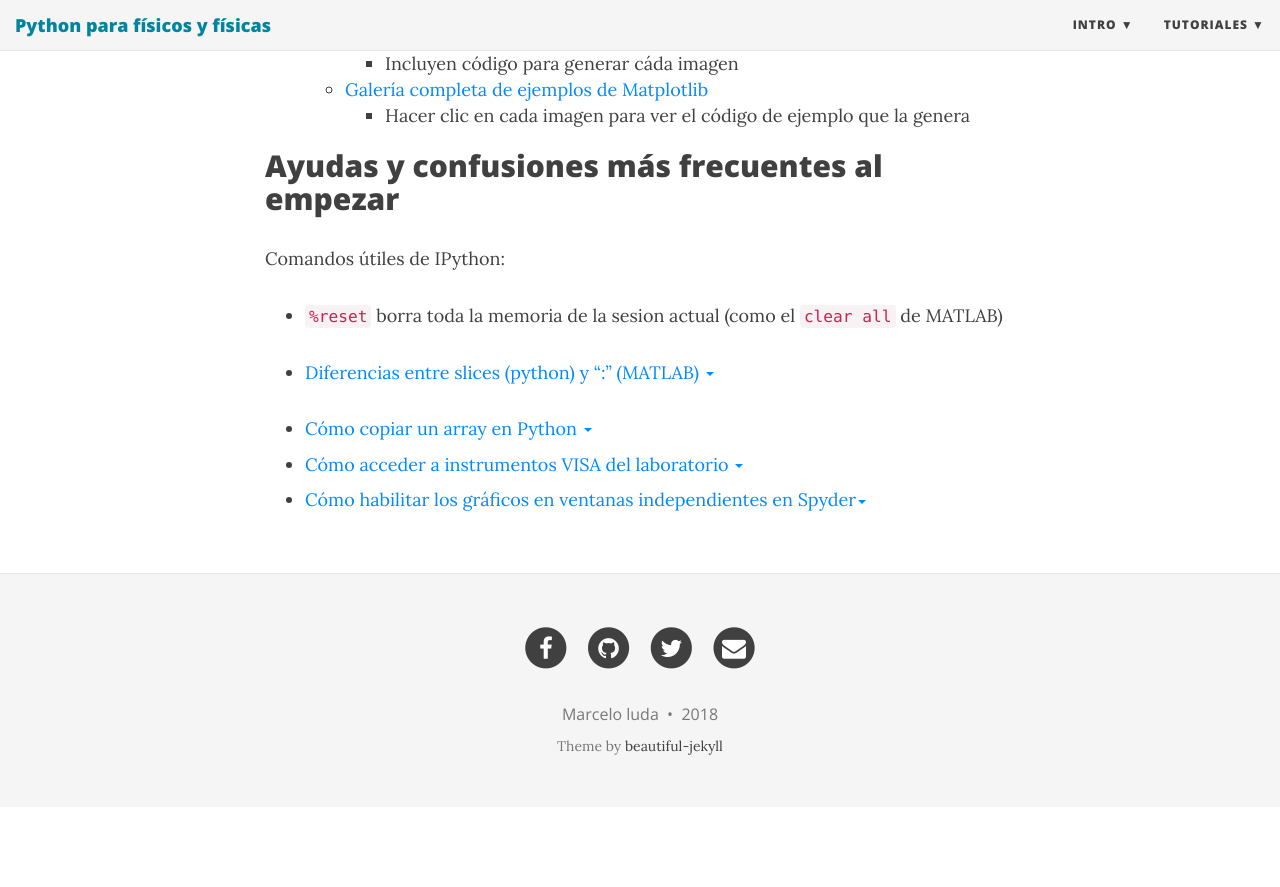
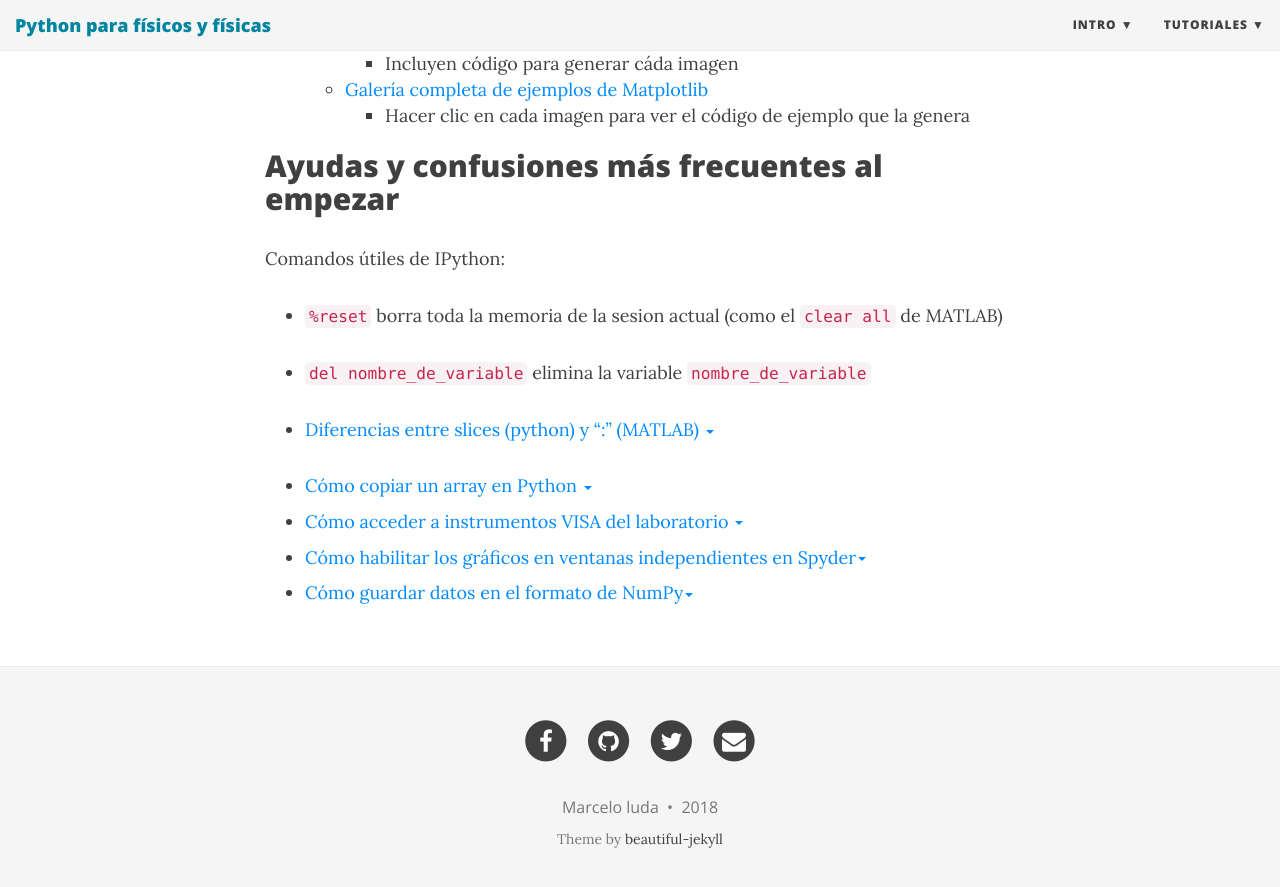
Before and after one commit to marceluda/python-para-fisicos, a Jekyll site: the page built from intro/de-matlab-a-python.md, in a window 1280 px wide and 900 px high, scrolled down 4460 px. Shown: the top 887 px of the window. Built offline with Jekyll 4.4.1, drawn with Linux system fonts in a browser that asks for light colours; nearby versions of some CDN libraries; before the commit the page ends 5267 px from its top, so only the background shows below that; some of the changed lines change nothing that is shown.

Commit message:
guardar numpy

````diff
--- a/intro/de-matlab-a-python.md
+++ b/intro/de-matlab-a-python.md
@@ -201,6 +201,7 @@
 Comandos útiles de IPython:
   - `%reset` borra toda la memoria de la sesion actual (como el `clear all` de MATLAB)
 
+  - `del nombre_de_variable` elimina la variable `nombre_de_variable`
 
   - <a data-toggle="collapse" href="#ayudas_slices" aria-expanded="false" aria-controls="ayudas_slices">Diferencias entre slices (python) y ":" (MATLAB)  <span class="caret"></span></a>
 
@@ -315,11 +316,9 @@
 
 </div>
 
-
 - <a data-toggle="collapse" href="#ayuda_ventanas_graficas" aria-expanded="false" aria-controls="ayuda_ventanas_graficas">Cómo habilitar los gráficos en ventanas independientes en Spyder<span class="caret"></span></a>
 
 <div id="ayuda_ventanas_graficas" class="collapse" markdown="1" style="padding: 10px; border: 1px solid gray; border-radius: 5px;">
-
 
 En muchos casos el comportamiento por defecto del IDE Spyder es mostrar los gráficos
 en la propia consola de IPython. Eso resulta muy bonito para una presentación, pero
@@ -347,5 +346,105 @@
 
 ![spyder_pref]({{ site.baseurl }}/img/spyder_preferencias_iphython.png "spyder pref")
 
+</div>
+
+- <a data-toggle="collapse" href="#ayuda_guardar_numpy" aria-expanded="false" aria-controls="ayuda_guardar_numpy">Cómo guardar datos en el formato de NumPy<span class="caret"></span></a>
+
+<div id="ayuda_guardar_numpy" class="collapse" markdown="1" style="padding: 10px; border: 1px solid gray; border-radius: 5px;">
+
+### Guardar datos
+En MATLAB basta con ejecutar `save nombre_de_archivo.mat` y se guardarán todas las variables que existen en el entorno de trabajo
+en un archivo binario de formato privativo llamado `nombre_de_archivo.mat`. En Python
+se debe decir explícitamente qué variables se quiere guardar. Paraello se usa el comado
+de NumPy `np.savez()`, cuya [documentación está aquí](https://docs.scipy.org/doc/numpy/reference/generated/numpy.savez.html).
+
+**Syntaxis del comando:**
+Si quiero guardar las variables `varX`, `varY` y `texto_mio` en el archivo
+`datos.npy` puedo escribir:
+
+```python
+np.savez('datos.npz', varX=varX, varY=varY, texto_mio=texto_mio)
+```
+El primer argumento es el nombre del archivo en formato de texto.
+Luego, cada argumento que sige es una variable a guardar. Se lee así:
+`varX=varX` significa "con el nombre `varX` (lo que está antes del igual)
+guardá el objeto llamando `varX` (lo que está después del igual)"
+
+Recordar que, si no se especifica la ruta completa, el archivo será creado en la carpeta de trabajo actual (que se puede averiguar ejecutando el comando `pwd`).
+
+### Recuperar datos
+En MATLAB los datos se recuperan ejecutando `load nombre_de_archivo.mat`. Cada variable es
+cargada a la memoria con su nombre original. Si antes de ejecutar `load` ya existían
+variables con esos nombres, son reemplazadas y se pierden los valores no guardados.
+
+En Python, NumPy lee los archivos `.npz` con la instrucción `np.load` y los carga
+en un objeto nuevo con nombre.
+Por ejemplo, si se trata de recuperar el archivo guardado en el ejemplo anterior:
+
+```python
+datos = np.load('datos.npz')
+```
+
+El objeto `datos` será un [diccionario](https://claudiovz.github.io/scipy-lecture-notes-ES/intro/language/basic_types.html#diccionarios),
+donde cada clave corresponde a una de las variables guardadas.
+
+### Ejemplo completo
+
+Guardamos los datos:
+```python
+varX = np.array([10,20,30,70,90,-1])
+
+varY = -3.1415926535897
+
+texto_mio = 'Este texto es una descripción que me recuerda para qué son los valores varX y varY que guardé.'
+
+# Instrucción para guaradar datos en formato NumPy
+np.savez('datos.npz', varX=varX, varY=varY, texto_mio=texto_mio)
+
+```
+
+Luego los recuperamos en el objeto `datos`:
+
+```python
+datos = np.load('datos.npz')
+
+datos
+# Out[2]: <numpy.lib.npyio.NpzFile at 0x7f71fa8f25f8>
+
+# El método keys() del diccionario nos permite saber los nombres con que se guardaron las variables
+
+datos.keys()
+# Out[3]: ['varX', 'varY', 'texto_mio']
+
+datos['varX']
+# Out[4]: array([10, 20, 30, 70, 90, -1])
+
+datos['varY']
+# Out[5]: array(-3.1415926535897)
+
+datos['texto_mio']
+# Out[6]:
+# array('Este texto es una descripción que me recuerda para qué son los valores varX y varY que guardé.',
+#       dtype='<U94')
+```
+
+Notar que todos los objetos fueron guardados con el formato `array()` de numpy, por mas que sean vectores, números
+o texto. Si queremos que las variables vuelvan a tener los nombres originales solo hay que asignarlas a esos nombres.
+Para los casos en los que no se desea que el formato final sea `array()` se utiliza el método `.tolist()`:
+
+```python
+varX      = datos['varX']
+varY      = datos['varY'].tolist()
+texto_mio = datos['texto_mio'].tolist()
+
+varX
+# Out[8]: array([10, 20, 30, 70, 90, -1])
+
+varY
+# Out[9]: -3.1415926535897
+
+texto_mio
+# Out[10]: 'Este texto es una descripción que me recuerda para qué son los valores varX y varY que guardé.'
+```
 
 </div>
````
